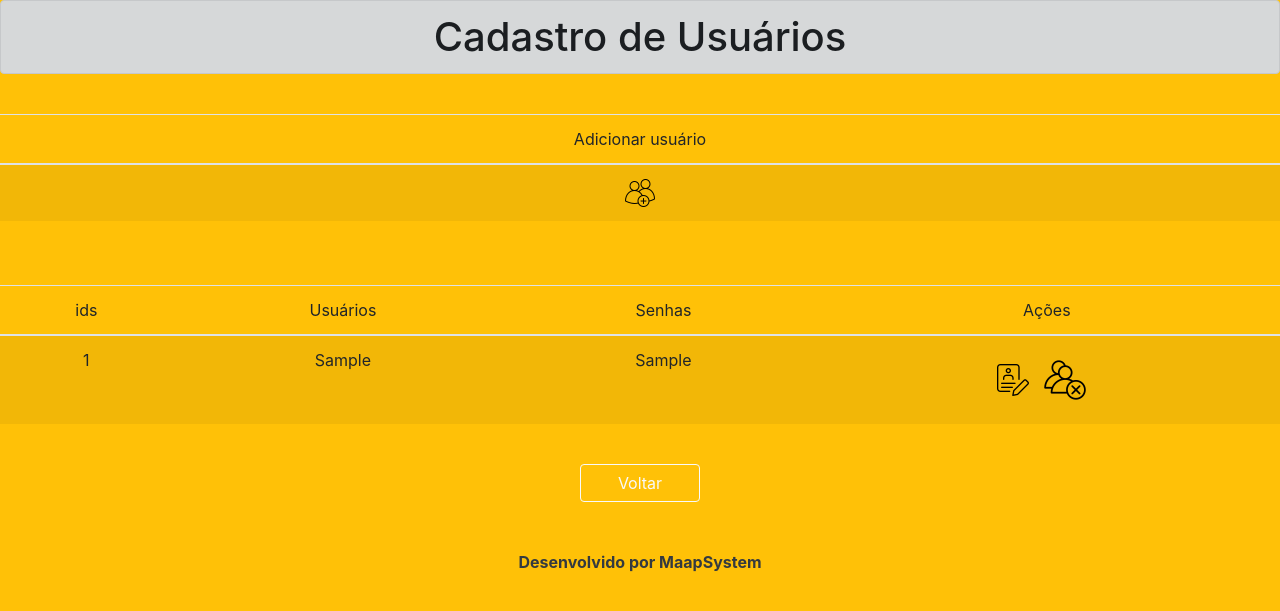
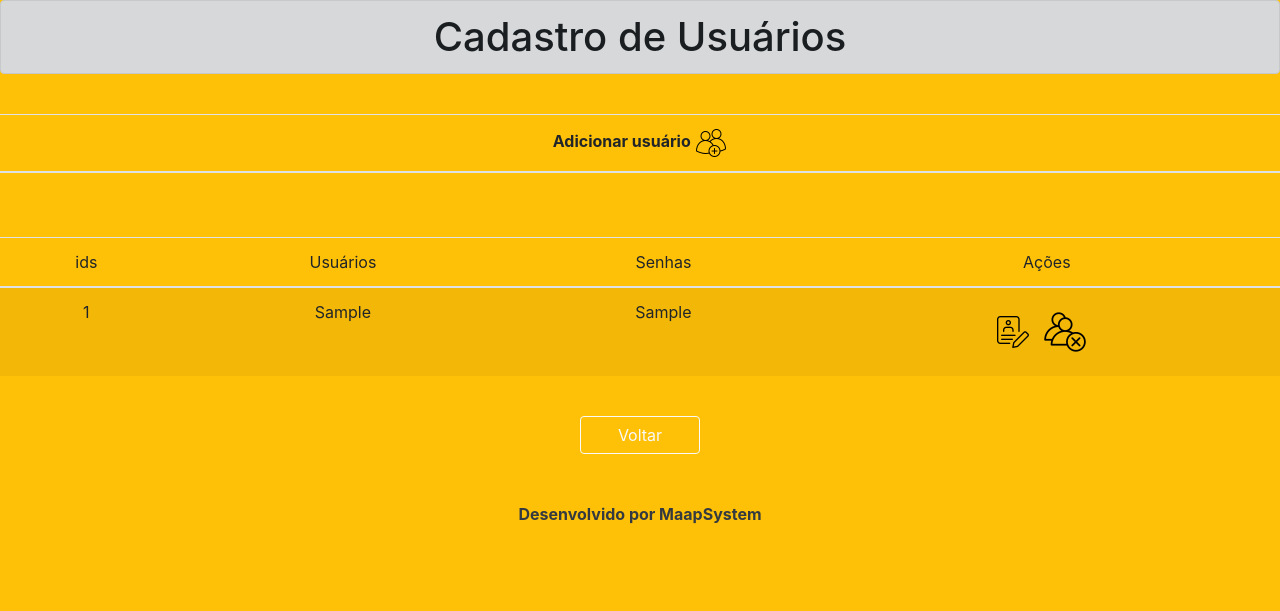
Before and after one commit to maapsystem/MaapSystem, a Flask app: page /admin in a window 1280 px wide. Shown: the top 611 px of the page. Run offline with Flask 2, Linux system fonts and the light colour scheme; tables that the repository leaves empty hold one stand-in row (values such as "Sample post"); lists and menus that the app fills with data are empty; some libraries are stand-ins or nearby versions.

Commit message:
icon ma mesma linha do adicionar usuário.

```diff
--- a/templates/admin.html
+++ b/templates/admin.html
@@ -17,14 +17,11 @@
         <table class="table table-striped">
             <thead align="center">
                 <tr>
-                    <th><stron>Adicionar usuário</stron></th>
+                    <th><strong>Adicionar usuário</strong>
+                        <a href="/adicionar"><img style="margin-left: 100;" src="{{url_for('static',filename ='img/adicionar.png')}}" alt="adicionar"></a>
+                    </th>
                 </tr>
             </thead>
-            <tbody align="center">
-                <td>
-                    <a href="/adicionar"><img style="margin-left: 100;" src="{{url_for('static',filename ='img/adicionar.png')}}" alt="adicionar"></a>
-                </td>
-            </tbody>
         </table>
 
         <br>
```
